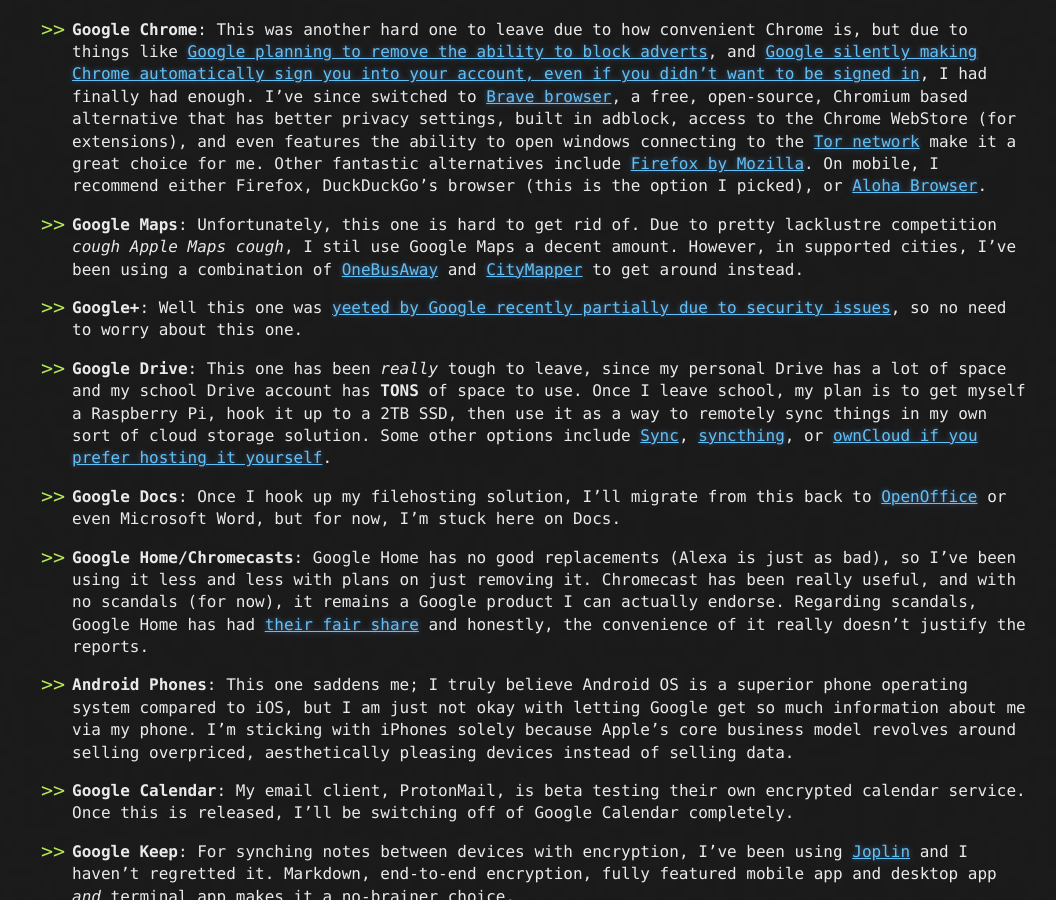
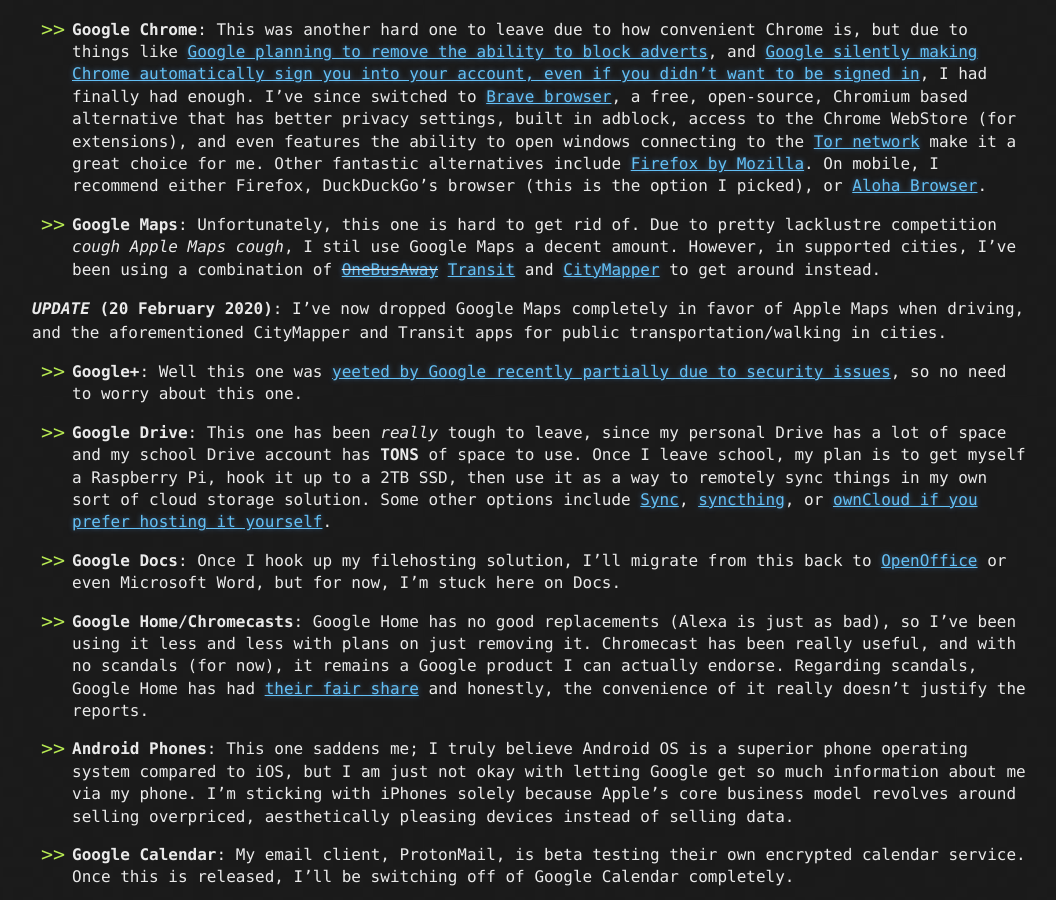
Before and after one commit to nate-browne/innermachinations, a Jekyll site: the page built from _posts/2019-07-15-de-Googling.md, in a window 1280 px wide and 900 px high, scrolled down 1732 px. Shown: the whole window, without its empty margins (108-1164 px from the left). Built offline with Jekyll 4.4.1, drawn with Linux system fonts in a browser that asks for light colours.

Commit message:
updated the google post

```diff
--- a/_posts/2019-07-15-de-Googling.md
+++ b/_posts/2019-07-15-de-Googling.md
@@ -36,7 +36,9 @@ I'll now start going through the products I've been taking myself off of and wha
 
 * **Google Chrome**: This was another hard one to leave due to how convenient Chrome is, but due to things like [Google planning to remove the ability to block adverts](https://mspoweruser.com/google-is-planning-to-remove-ad-blockers-from-chrome-and-it-might-be-time-to-look-for-alternatives/), and [Google silently making Chrome automatically sign you into your account, even if you didn't want to be signed in](https://news.ycombinator.com/item?id=17942252), I had finally had enough. I've since switched to [Brave browser](https://brave.com/), a free, open-source, Chromium based alternative that has better privacy settings, built in adblock, access to the Chrome WebStore (for extensions), and even features the ability to open windows connecting to the [Tor network](https://www.torproject.org/) make it a great choice for me. Other fantastic alternatives include [Firefox by Mozilla](https://www.mozilla.org/en-US/firefox/new/). On mobile, I recommend either Firefox, DuckDuckGo's browser (this is the option I picked), or [Aloha Browser](https://alohabrowser.com/).
 
-* **Google Maps**: Unfortunately, this one is hard to get rid of. Due to pretty lacklustre competition *cough Apple Maps cough*, I stil use Google Maps a decent amount. However, in supported cities, I've been using a combination of [OneBusAway](https://onebusaway.org/) and [CityMapper](https://citymapper.com) to get around instead.
+* **Google Maps**: Unfortunately, this one is hard to get rid of. Due to pretty lacklustre competition *cough Apple Maps cough*, I stil use Google Maps a decent amount. However, in supported cities, I've been using a combination of ~~[OneBusAway](https://onebusaway.org/)~~ [Transit](https://transitapp.com/) and [CityMapper](https://citymapper.com) to get around instead.
+
+**_UPDATE_ (20 February 2020)**: I've now dropped Google Maps completely in favor of Apple Maps when driving, and the aforementioned CityMapper and Transit apps for public transportation/walking in cities.
 
 * **Google+**: Well this one was [yeeted by Google recently partially due to security issues](https://www.cnet.com/news/google-reportedly-exposed-data-of-hundreds-of-thousands-of-google-users/), so no need to worry about this one.
 
```
